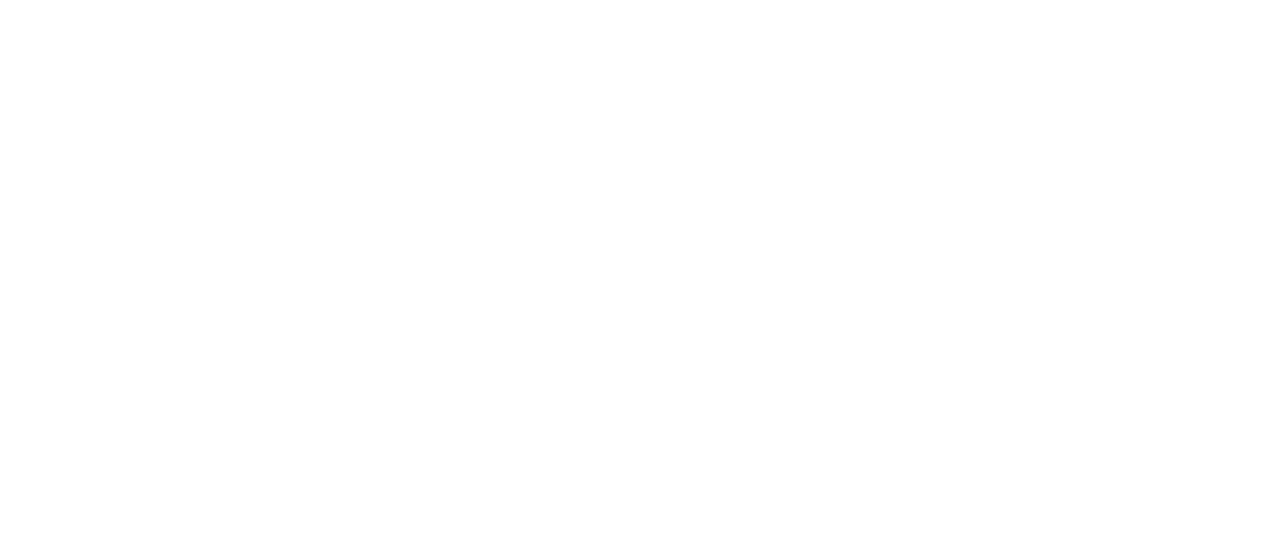
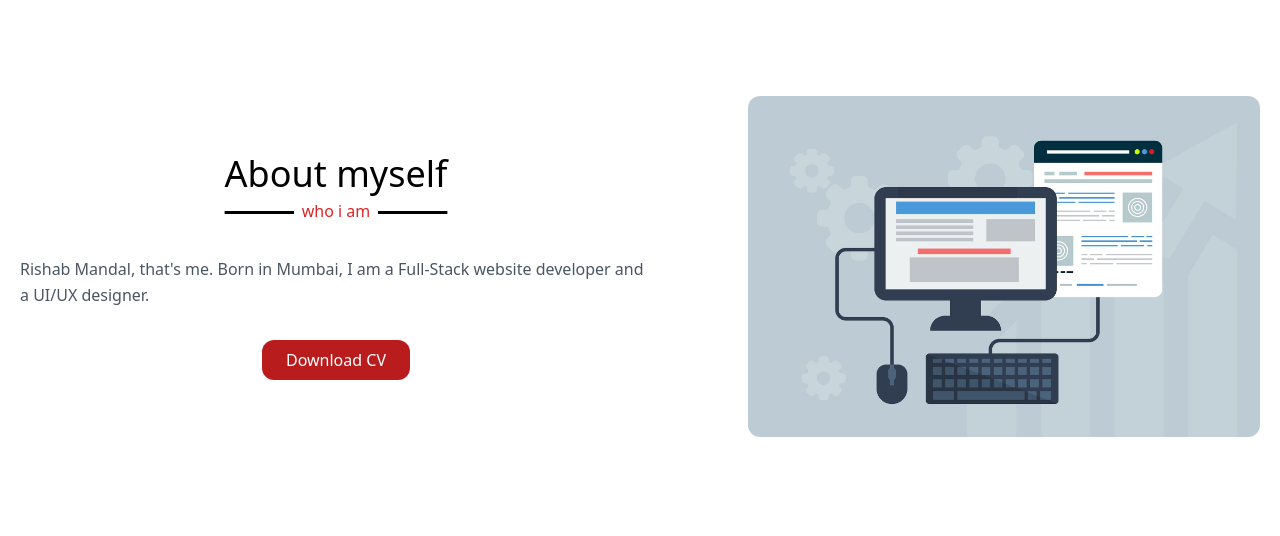
Before and after one commit to RishabMandal/MyFirstPortfolio, a website: page new.html in a window 1280 px wide. Drawn offline with nearby package versions, Linux system fonts and the light colour scheme.

Commit message:
Web designer Image added

```diff
--- a/new.html
+++ b/new.html
@@ -35,6 +35,31 @@
             </button>
         </div>
     </div>
+    <section id="aboutmyself" class="text-gray-600 body-font font-Rampart">
+        <div class="container mx-auto flex px-5 py-24 md:flex-row flex-col items-center">
+            <div
+                class="lg:flex-grow md:w-1/2 lg:pr-24 md:pr-16 flex flex-col md:items-center md:text-left mb-16 md:mb-0 items-center text-center">
+                <hr>
+                <h1
+                    class="title-font sm:text-4xl text-3xl mb-1 font-medium text-black underline underline-offset-[24px]">
+                    About myself
+                    <br class="hidden lg:inline-block">
+                </h1>
+                <p class="mb-8 leading-relaxed text-red-600 bg-white px-2">who i am</p>
+                <p class="mb-8 leading-relaxed">Rishab Mandal, that's me. Born in Mumbai, I am a Full-Stack website
+                    developer and a UI/UX designer.</p>
+                <div class="flex justify-center">
+                    <button
+                        class="inline-flex text-white bg-red-700 animate-bouncy hover:animate-none border-0 py-2 px-6 focus:outline-none hover:bg-white hover:text-red-600 hover:border-4 hover:border-red-600 hover:rounded-xl rounded-xl">Download
+                        CV</button>
+                    <!-- <button class="ml-4 inline-flex text-gray-700 bg-gray-100 border-0 py-2 px-6 focus:outline-none hover:bg-gray-200 rounded text-lg">Button</button> -->
+                </div>
+            </div>
+            <div class="lg:max-w-lg lg:w-full md:w-1/2 w-5/6">
+                <img class="object-cover object-center rounded-xl" alt="hero" src="Webdesignimage.jpg">
+            </div>
+        </div>
+    </section>
 
 </body>
 
```
Also changed, not shown: index.html (+1 -1 lines), Webdesignimage.jpg (added).
